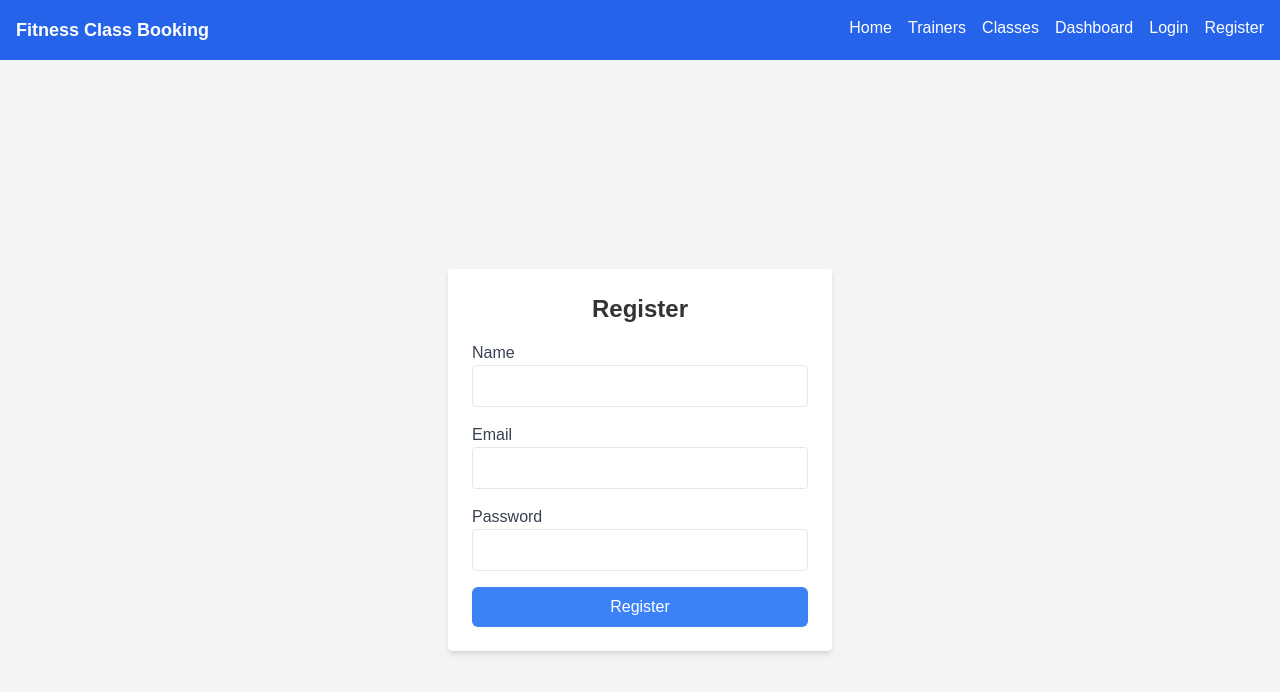
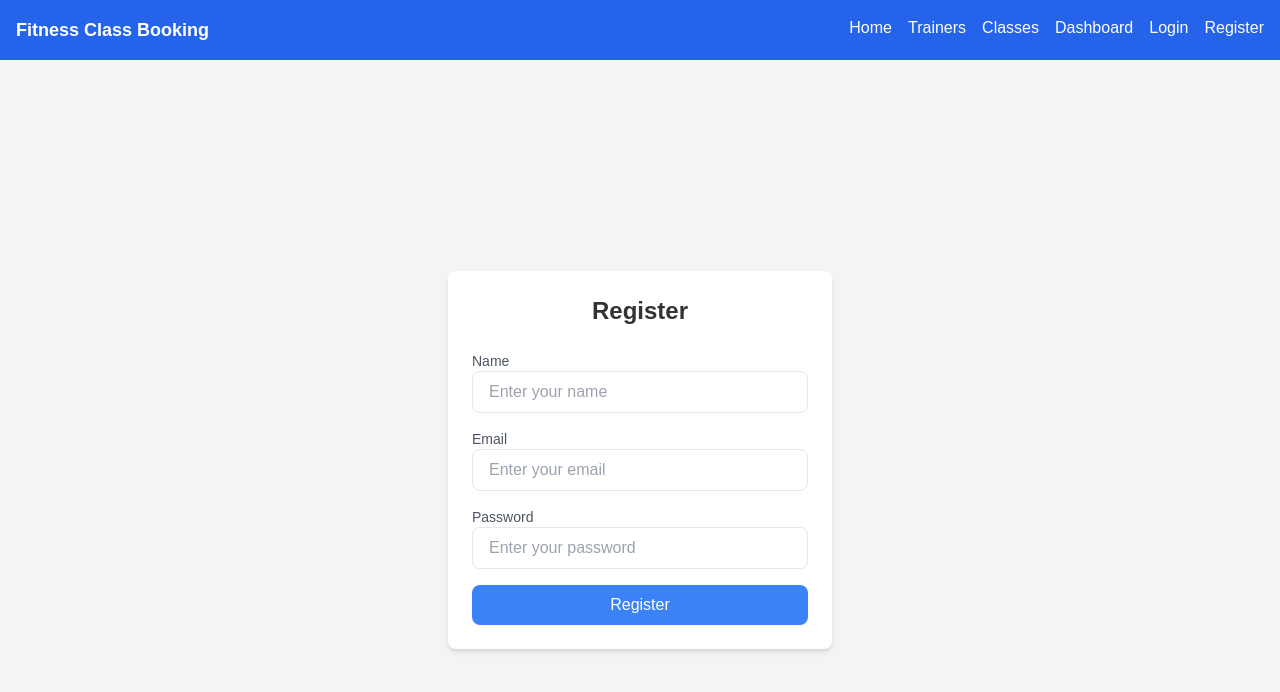
Before and after one commit to vich1123/fitness-class-booking, a React (Create React App) app in the folder client/: page /register in a window 1280 px wide. Shown: the top 692 px of the page. Built offline with nearby package versions, Linux system fonts and the light colour scheme.

Commit message:
Updated Login and Register pages

```diff
--- a/client/src/pages/Login.jsx
+++ b/client/src/pages/Login.jsx
@@ -1,14 +1,11 @@
-import React, { useState, useContext } from "react";
+import React, { useState } from "react";
 import { Link, useNavigate } from "react-router-dom";
-import { AuthContext } from "../context/AuthContext";
 import axios from "axios";
 
-const API_BASE_URL = "https://fitness-class-booking.onrender.com/api";
+const API_URL = "https://fitness-class-booking.onrender.com/api/auth/login";
 
 const Login = () => {
-  const { login } = useContext(AuthContext);
   const navigate = useNavigate();
-
   const [email, setEmail] = useState("");
   const [password, setPassword] = useState("");
   const [error, setError] = useState("");
@@ -18,13 +15,10 @@ const Login = () => {
     setError("");
 
     try {
-      const response = await axios.post(`${API_BASE_URL}/auth/login`, {
-        email,
-        password,
-      });
+      const response = await axios.post(API_URL, { email, password });
 
       if (response.data) {
-        login(response.data);
+        localStorage.setItem("token", response.data.token);
         navigate("/dashboard");
       }
     } catch (err) {
@@ -64,6 +58,12 @@ const Login = () => {
             Login
           </button>
         </form>
+        <p className="text-sm text-center mt-4">
+          New User?{" "}
+          <Link to="/register" className="text-blue-500 hover:underline">
+            Sign Up
+          </Link>
+        </p>
       </div>
     </div>
   );
--- a/client/src/pages/Register.jsx
+++ b/client/src/pages/Register.jsx
@@ -1,21 +1,12 @@
-import React, { useState, useEffect } from "react";
+import React, { useState } from "react";
 import axios from "axios";
 
-const API_URL = "https://fitness-class-booking.onrender.com/api";
+const API_URL = "https://fitness-class-booking.onrender.com/api/auth/register";
 
 const Register = () => {
-  const [form, setForm] = useState({
-    name: "",
-    email: "",
-    password: "",
-  });
+  const [form, setForm] = useState({ name: "", email: "", password: "" });
   const [error, setError] = useState("");
   const [success, setSuccess] = useState("");
-
-  // Log Backend API URL for Debugging
-  useEffect(() => {
-    console.log("Backend API URL:", API_URL);
-  }, []);
 
   const handleChange = (e) => {
     const { name, value } = e.target;
@@ -25,61 +16,60 @@ const Register = () => {
   const handleSubmit = async (e) => {
     e.preventDefault();
     try {
-      const res = await axios.post(`${API_URL}/auth/register`, form);
+      const res = await axios.post(API_URL, form);
       setSuccess("Registration successful! Redirecting...");
       setTimeout(() => {
         window.location.href = "/login";
       }, 1500);
     } catch (error) {
-      console.error("Registration Failed:", error.response?.data || error.message);
-      setError(error.response?.data?.message || "Registration failed.");
+      setError("Registration failed.");
     }
   };
 
   return (
     <div className="flex items-center justify-center h-screen bg-gray-100">
-      <div className="bg-white p-6 rounded shadow-md w-96">
-        <h2 className="text-2xl font-semibold mb-4 text-center">Register</h2>
-        {error && <p className="text-red-500 text-sm mb-2">{error}</p>}
-        {success && <p className="text-green-500 text-sm mb-2">{success}</p>}
-        <form onSubmit={handleSubmit}>
-          <div className="mb-4">
-            <label className="block text-gray-700">Name</label>
+      <div className="bg-white p-6 rounded-lg shadow-md w-96">
+        <h2 className="text-2xl font-semibold text-center mb-6">Register</h2>
+        {error && <p className="text-red-500 text-sm text-center mb-2">{error}</p>}
+        {success && <p className="text-green-500 text-sm text-center mb-2">{success}</p>}
+        <form onSubmit={handleSubmit} className="space-y-4">
+          <div>
+            <label className="block text-gray-600 text-sm font-medium">Name</label>
             <input
               type="text"
               name="name"
+              placeholder="Enter your name"
+              className="w-full px-4 py-2 border rounded-lg"
               value={form.name}
               onChange={handleChange}
-              className="w-full px-3 py-2 border rounded"
               required
             />
           </div>
-          <div className="mb-4">
-            <label className="block text-gray-700">Email</label>
+          <div>
+            <label className="block text-gray-600 text-sm font-medium">Email</label>
             <input
               type="email"
               name="email"
+              placeholder="Enter your email"
+              className="w-full px-4 py-2 border rounded-lg"
               value={form.email}
               onChange={handleChange}
-              className="w-full px-3 py-2 border rounded"
               required
             />
           </div>
-          <div className="mb-4">
-            <label className="block text-gray-700">Password</label>
+          <div>
+            <label className="block text-gray-600 text-sm font-medium">Password</label>
             <input
               type="password"
               name="password"
+              placeholder="Enter your password"
+              className="w-full px-4 py-2 border rounded-lg"
               value={form.password}
               onChange={handleChange}
-              className="w-full px-3 py-2 border rounded"
               required
             />
           </div>
-          <button
-            type="submit"
-            className="w-full bg-blue-500 text-white py-2 rounded-md hover:bg-blue-600"
-          >
+          <button type="submit" className="w-full bg-blue-500 text-white py-2 rounded-lg hover:bg-blue-600">
             Register
           </button>
         </form>
```
Also changed, not shown: 1 other file (tests, documents, lock files or other folders).
